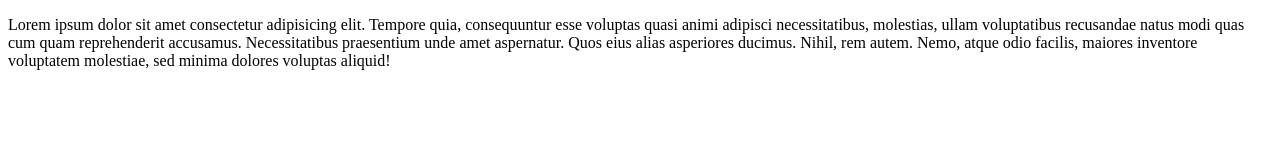
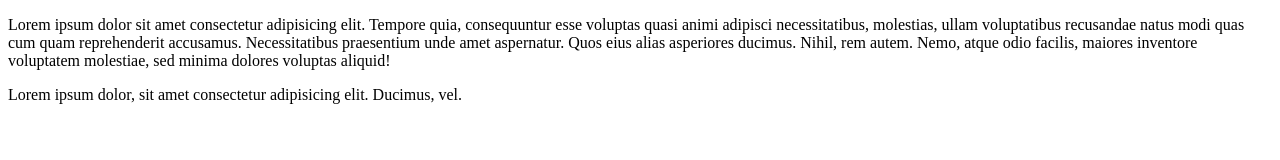
Before and after one commit to LokeshSingh1102/demo_git, a plain HTML site: page index.html in a window 1280 px wide. Drawn offline with Linux system fonts and the light colour scheme.

Commit message:
checking

```diff
--- a/index.html
+++ b/index.html
@@ -10,6 +10,7 @@
 
 <body>
     <p>Lorem ipsum dolor sit amet consectetur adipisicing elit. Tempore quia, consequuntur esse voluptas quasi animi adipisci necessitatibus, molestias, ullam voluptatibus recusandae natus modi quas cum quam reprehenderit accusamus. Necessitatibus praesentium unde amet aspernatur. Quos eius alias asperiores ducimus. Nihil, rem autem. Nemo, atque odio facilis, maiores inventore voluptatem molestiae, sed minima dolores voluptas aliquid!</p>
+    <p>Lorem ipsum dolor, sit amet consectetur adipisicing elit. Ducimus, vel.</p>
 </body>
 
 </html>
```
